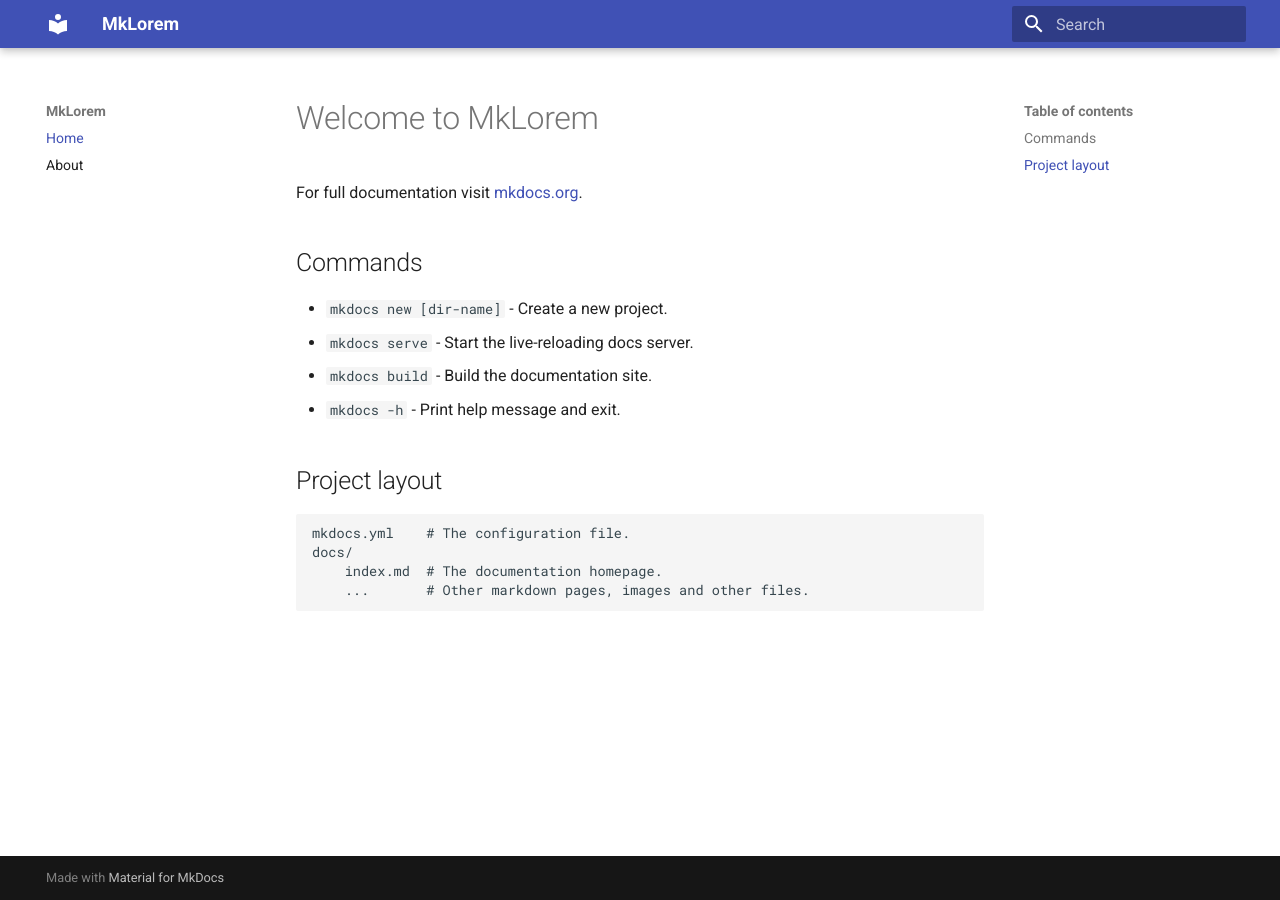
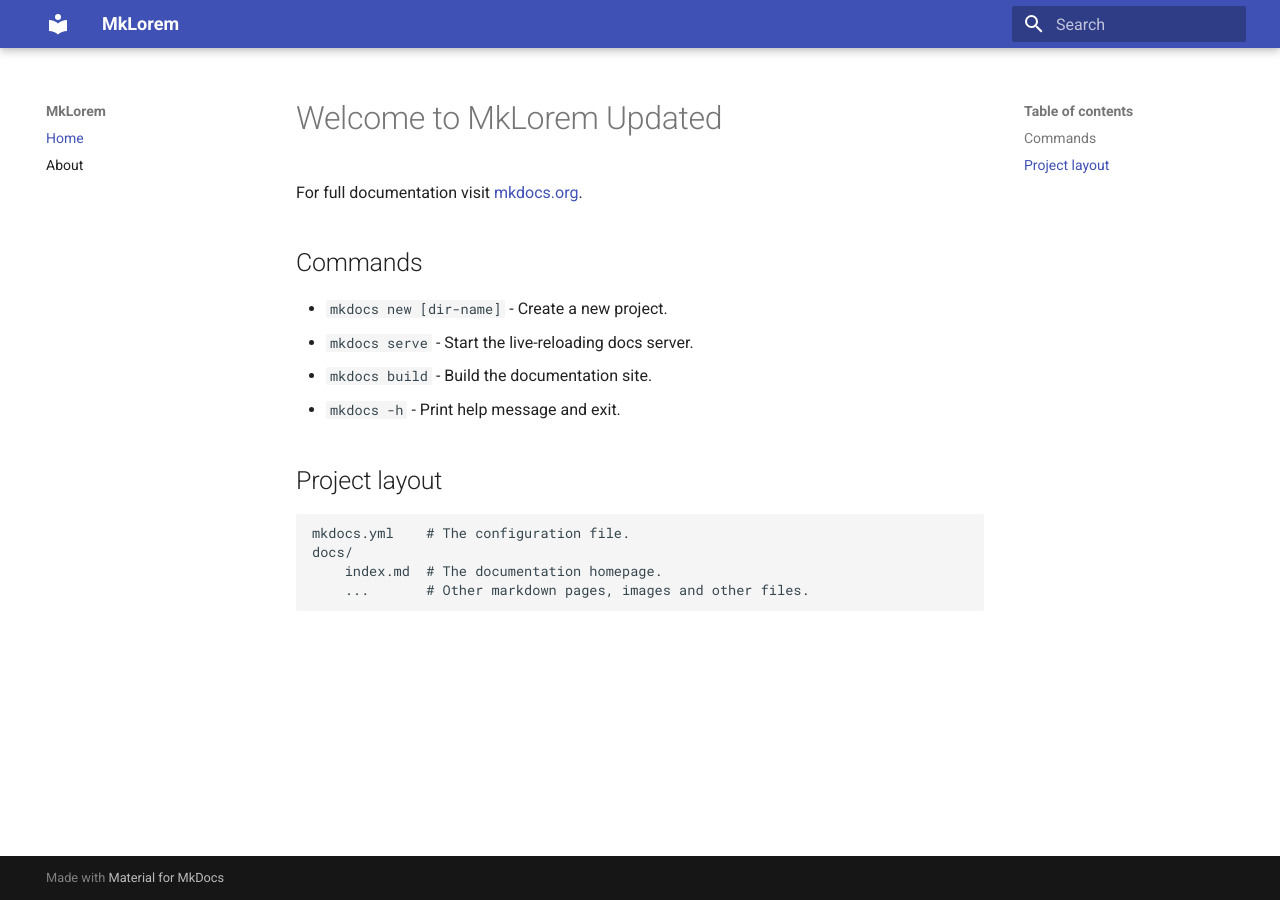
Before and after one commit to farisnour/mkdocs-example, an MkDocs documentation site: the page built from docs/index.md, in a window 1280 px wide. Built offline with MkDocs 1.6.1 and Material for MkDocs 9.7.7, drawn with Linux system fonts in a browser that asks for light colours.

Commit message:
Updated documentation in docs folder

```diff
--- a/docs/index.md
+++ b/docs/index.md
@@ -1,4 +1,4 @@
-# Welcome to MkLorem
+# Welcome to MkLorem Updated
 
 For full documentation visit [mkdocs.org](https://www.mkdocs.org).
 
```
